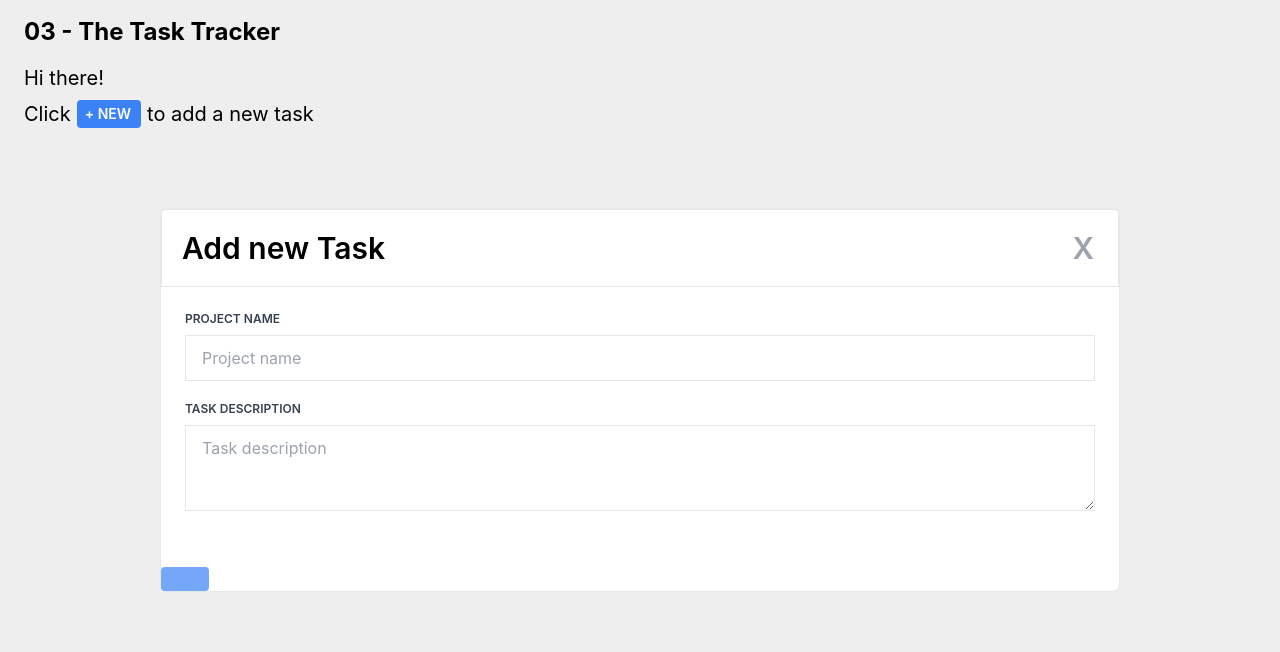
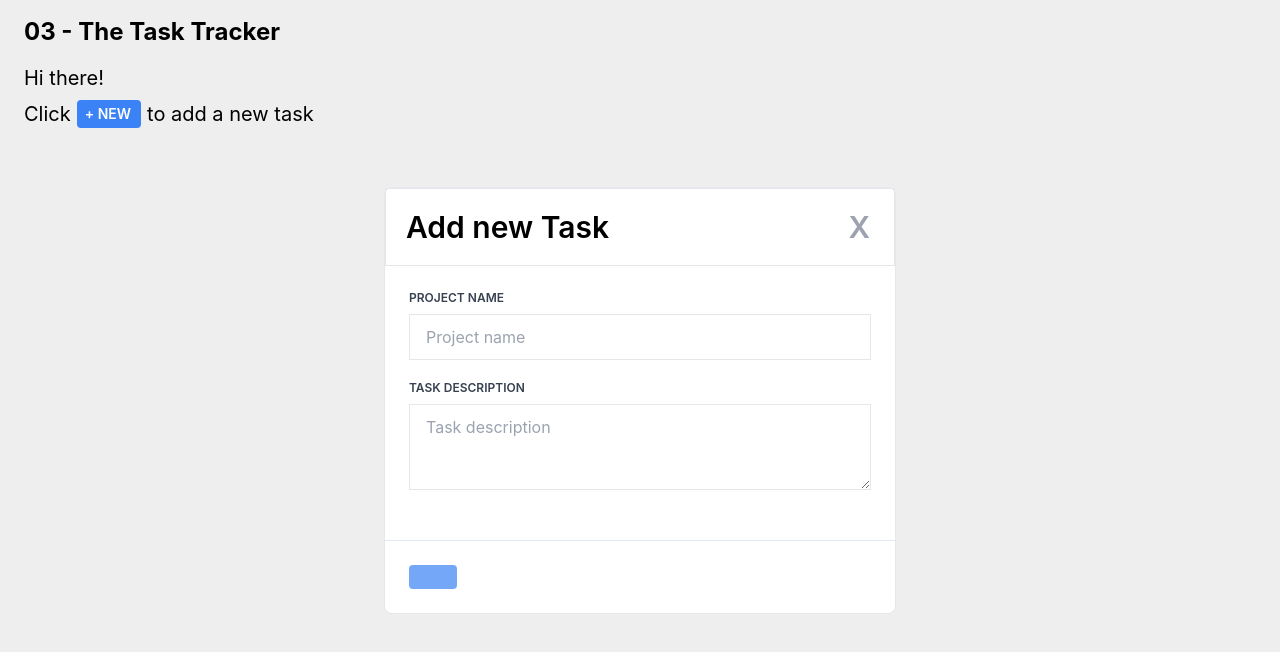
Before and after one commit to Shakarovich/task-tracker, a React (Create React App) app: page / in a window 1280 px wide. Both pictures are taken after a click on the button "+ NEW". Shown: the top 652 px of the page. Built offline with nearby package versions, Linux system fonts and the light colour scheme.

Commit message:
addtask component done

```diff
--- a/src/components/AddTask.jsx
+++ b/src/components/AddTask.jsx
@@ -12,7 +12,7 @@ const AddTask = () => {
             {addModal ?
             <>
                 <div className="flex items-center justify-center overflow-x-hidden overflow-y-auto fixed inset-0 z-100">
-                    <div className="w-9/12 bg-white border rounded-lg shadow-mg relative flex flex-col">
+                    <div className="w-9/12 max-w-lg bg-white border rounded-lg shadow-mg relative flex flex-col">
                         <div className=" flex flex-row justify-between p-5 border ">
                             <h3 className="bg-white text-3xl font-semibold">Add new Task</h3>
                             <button className="px-1 text-gray-400 float-right text-3xl leading-none font-semibold block"
@@ -38,7 +38,7 @@ const AddTask = () => {
                                 />
                             </div>
                         </form>
-                        <div>
+                        <div className="flex jusytify-end p-6 border-t border-slate-200 rounded-b">
                             <button className="bg-blue-500 text-white font-semibold uppercase text-sm px-6 py-3 rounded hover: opacity-70"></button>
                         </div>
                     </div>
```
